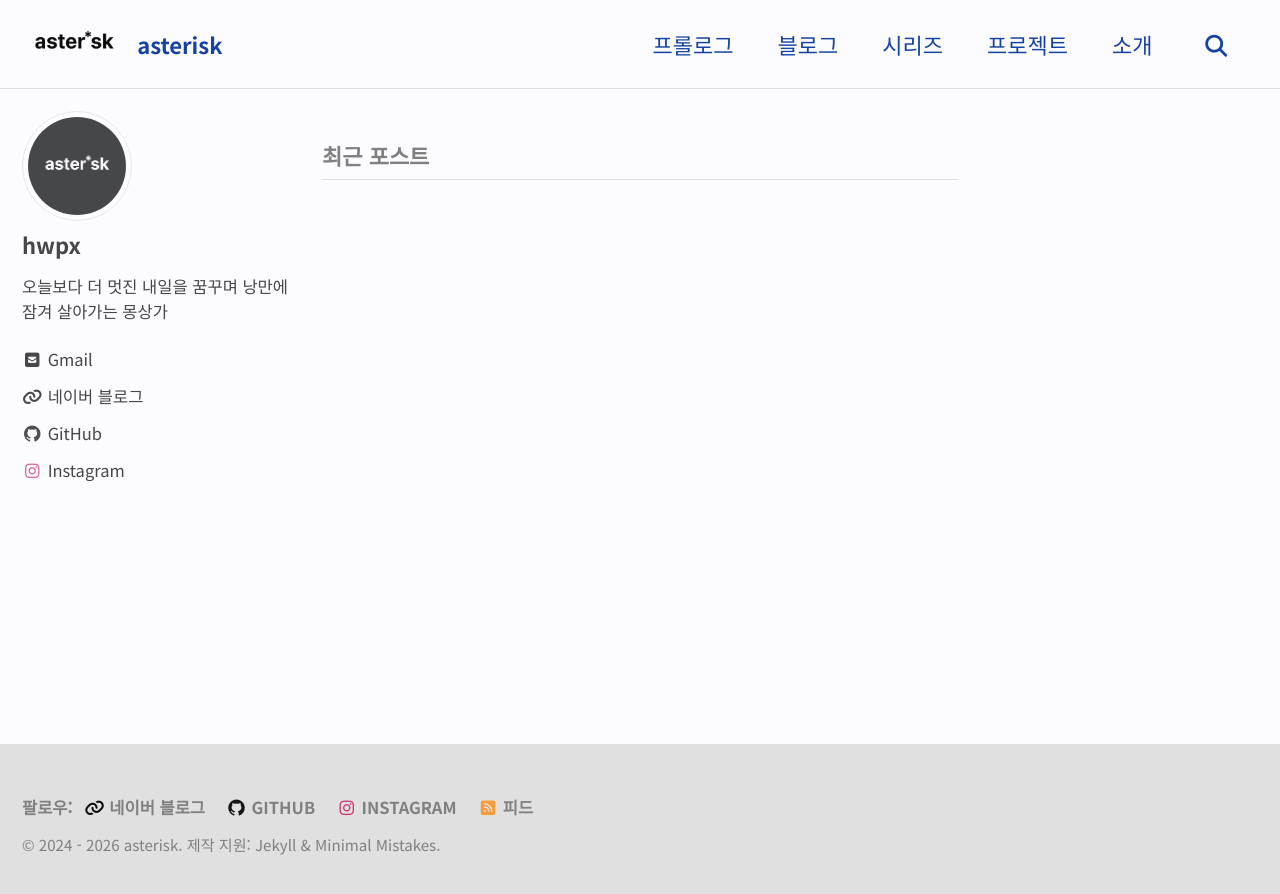
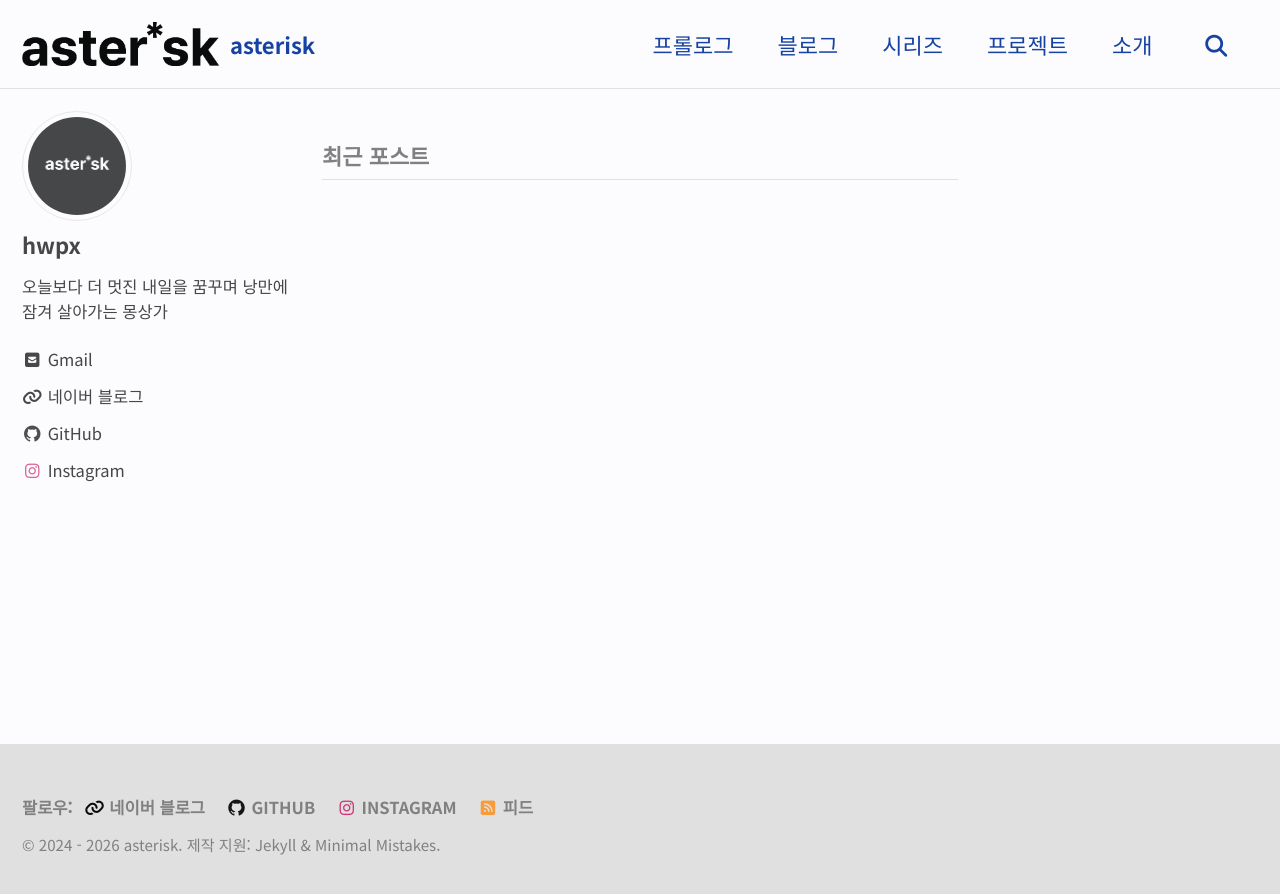
Before and after one commit to hwpxrk/hwpxrk.github.io, a Jekyll site: the page built from index.html, in a window 1280 px wide. Shown: the top 894 px of the page. Built offline with Jekyll 4.4.1, drawn with Linux system fonts in a browser that asks for light colours; cached includes are drawn as plain includes; some web fonts are replaced; the list of posts is cut into pages by our own code.

Commit message:
chore: 커스텀 폴더 이름 변경 및 로고 이미지 여백 제거
- 커스텀 폴더 이름을 `customs`에서 `asterisk`로 변경했습니다.
- 로고 이미지에서 불필요한 바깥 여백을 삭제했습니다.

```diff
--- a/assets/css/main.scss
+++ b/assets/css/main.scss
@@ -5,8 +5,8 @@ search: false
 
 @charset "utf-8";
 
-@import "customs/fonts";
-@import "customs/variables";
+@import "asterisk/fonts";
+@import "asterisk/variables";
 
 @import "minimal-mistakes/skins/{{ site.minimal_mistakes_skin | default: 'default' }}"; // skin
 @import "minimal-mistakes"; // main partials
```
Also changed, not shown: _sass/asterisk/_fonts.scss (renamed from _sass/customs/_fonts.scss), _sass/asterisk/_variables.scss (renamed from _sass/customs/_variables.scss), assets/src/asterisk/logo/black.png, assets/src/asterisk/logo/blue.png, assets/src/asterisk/logo/gray.png, assets/src/asterisk/logo/green.png, assets/src/asterisk/logo/orange.png, assets/src/asterisk/logo/purple.png, assets/src/asterisk/logo/red.png, assets/src/asterisk/logo/white.png, assets/src/asterisk/logo/yellow.png.
